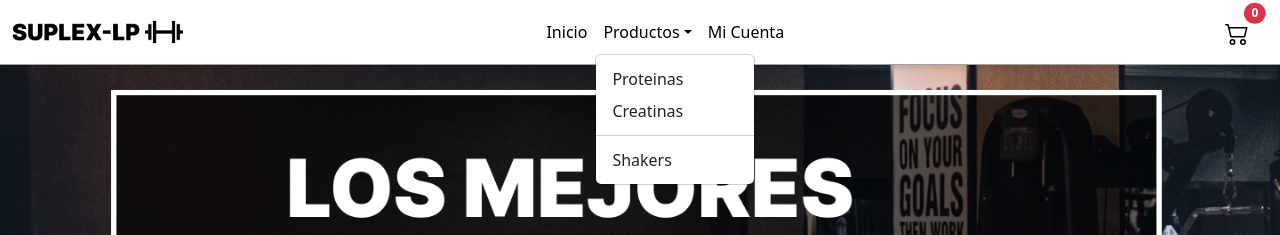
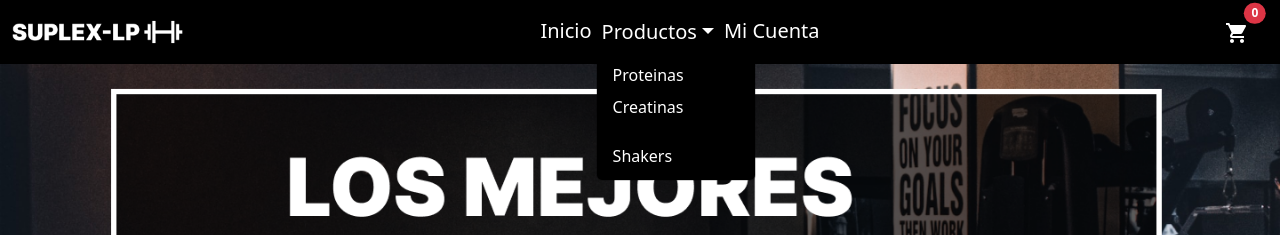
Before and after one commit to NahuelOK/Suplex, a React (Create React App) app: page / in a window 1280 px wide. Both pictures are taken after a click on the button "Productos". Shown: the top 235 px of the page. Built offline with nearby package versions, Linux system fonts and the light colour scheme; no server answers; the database is empty.

Commit message:
cambie de color la barra de nav

```diff
--- a/src/components/NavBar/NavBar.js
+++ b/src/components/NavBar/NavBar.js
@@ -14,11 +14,11 @@ const NavBar = () => {
                 <div className="collapse navbar-collapse" id="navbarSupportedContent">
                     <ul className="navbar-nav me-auto mb-2 mb-lg-0">
                         <li className="nav-item">
-                            <Link className="nav-link active" to="/">Inicio</Link>
+                            <Link className="enlaces" to="/">Inicio</Link>
                         </li>
                         <li className="nav-item dropdown">
-                            <button className="nav-link dropdown-toggle" data-bs-toggle="dropdown" aria-expanded="false">Productos</button>
-                            <ul className="dropdown-menu">
+                            <button className="enlaces dropdown-toggle " data-bs-toggle="dropdown" aria-expanded="false">Productos</button>
+                            <ul className="dropdown-menu color-desplegables">
                                 <Link className="dropdown-item" to="/proteinas">Proteinas</Link>
                                 <Link className="dropdown-item" to="/creatinas">Creatinas</Link>
                                 <li><hr className="dropdown-divider" /></li>
@@ -26,7 +26,7 @@ const NavBar = () => {
                             </ul>
                         </li>
                         <li className="nav-item">
-                        <Link className="nav-link active" to="/mi-cuenta">Mi Cuenta</Link>
+                        <Link className="enlaces" to="/mi-cuenta">Mi Cuenta</Link>
                         </li>
                     </ul>
                 </div>
--- a/src/components/NavBar/navBar.css
+++ b/src/components/NavBar/navBar.css
@@ -1,7 +1,5 @@
 .color-nav{
-    background-color: rgb(255, 255, 255);
-    border-bottom: solid 1px rgba(43, 43, 43, 0.445);
-    box-shadow: 0px 4px 6px rgba(0, 0, 0, 0.1);
+    background-color: black;
 }
 .ajust-navbar{
     gap: 27%;
@@ -13,3 +11,22 @@
 .color-logo{
  height: 38px;
 }
+.enlaces{
+    color: white;
+    font-size: 20px;
+    text-decoration: none;
+    background-color: rgba(0, 0, 0, 0);
+    border: none;
+    margin-right: 4px;
+}
+.navbar .color-desplegables {
+    background-color: black !important;
+}
+
+.color-desplegables .dropdown-item {
+    color: white;
+}
+
+.color-desplegables .dropdown-item:hover {
+    background-color: #333;
+}
```
Also changed, not shown: src/components/CartWidget/assets/cart2.svg, src/components/NavBar/assets/Logo.png.
